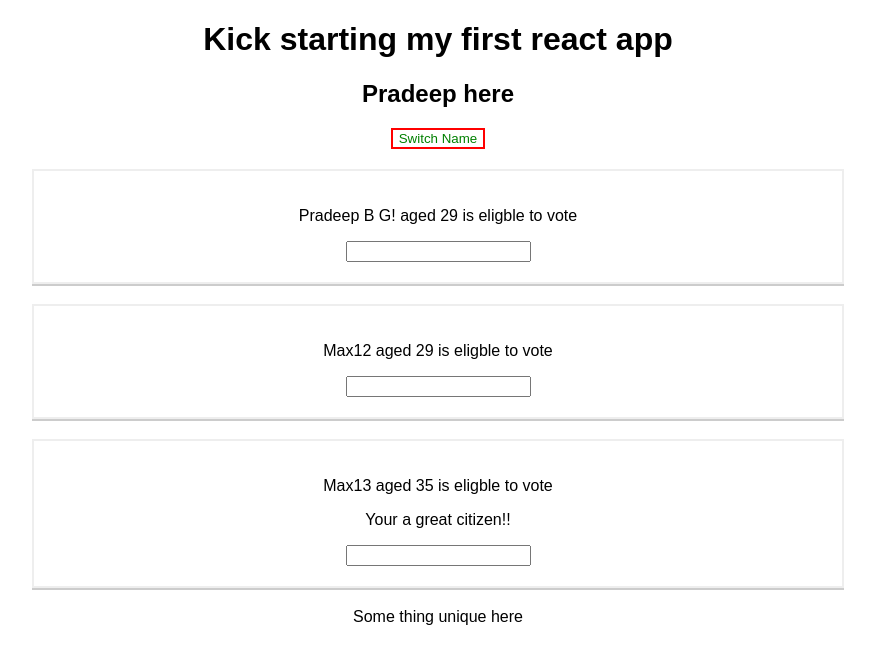
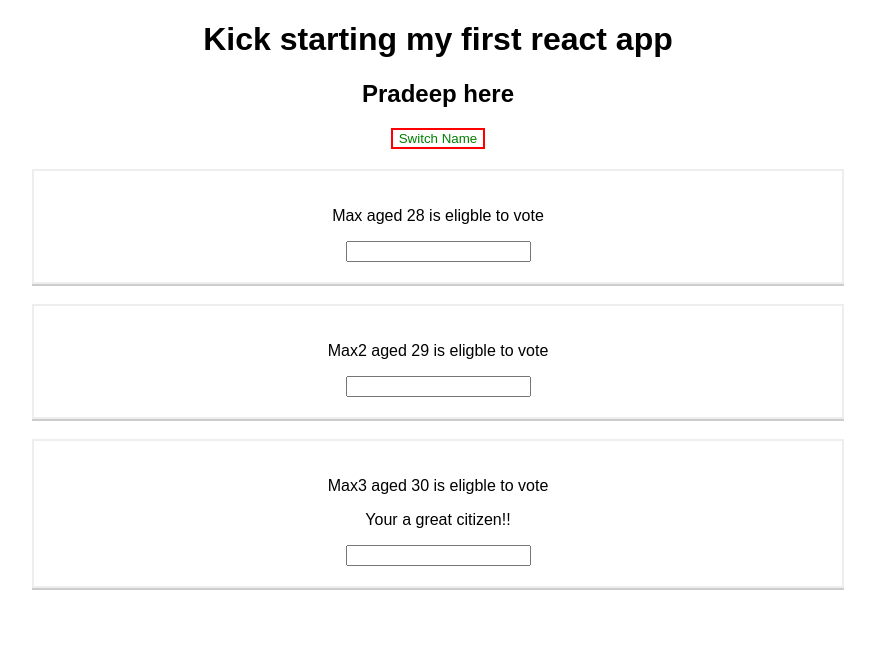
Before and after one commit to pradee065/React-Course, a React (Create React App) app: page / in a window 1280 px wide. Both pictures are taken after a click on the button "Switch Name". Shown: the top 664 px of the page, without its empty margins (202-1077 px from the left). Built offline with nearby package versions, Linux system fonts and the light colour scheme.

Commit message:
conditionally render component in appjs

```diff
--- a/src/App.js
+++ b/src/App.js
@@ -20,14 +20,7 @@
       }
     ],
     otherState: "some other value",
-    Userinput: [
-      {
-        username: 'Pradeep'
-      },
-      {
-        username: 'Pavan'
-      }
-    ]
+    personState: false
   }
 
   switchHandlerName = (newName) => {
@@ -72,31 +65,10 @@
     });
   }
 
-  // Add input username to paragraph text
-
-  inputHandler = () => {
+  togglePerson = () => {
+    const personshow = this.state.personState;
     this.setState({
-      Userinput: [
-        {
-          username: 'ANup'
-        },
-        {
-          username: 'Chandan'
-        }
-      ]
-    });
-  }
-  // Add userinput to paragraph
-  inputchangeHandler = (event) => {
-    this.setState({
-      Userinput: [
-        {
-          username: event.target.value
-        },
-        {
-          username: 'Chandan'
-        }
-      ]
+      personState: !personshow
     });
   }
 
@@ -108,6 +80,25 @@
       color: 'green'
     }
 
+    let Personcomponent = null;
+    if(this.state.personState){
+      Personcomponent = (<div>
+      <Person
+      name={this.state.Person[0].name}
+      age={this.state.Person[0].age}/>
+      <Person
+      name={this.state.Person[1].name}
+      age={this.state.Person[1].age}
+      change= {this.namechangeHandler}
+      />
+      <Person
+      name={this.state.Person[2].name}
+      age={this.state.Person[2].age}
+      click={this.switchHandlerName.bind(this, 'Max11!!')}
+      >Your a great citizen!!</Person>
+     </div>)
+    }
+
     return (
       <div className="App">
        <h1>Kick starting my first react app</h1>
@@ -117,22 +108,8 @@
        (compared to below this is inefficient) */}
        <button
        style={myStyle2}
-       onClick={this.switchHandlerName.bind(this, 'Pradeep B G!')}>Switch Name</button>
-       {/* 1 way to pass value to function */}
-       <Person
-       name={this.state.Person[0].name}
-       age={this.state.Person[0].age}/>
-       <Person
-       name={this.state.Person[1].name}
-       age={this.state.Person[1].age}
-       change= {this.namechangeHandler}
-       />
-       <Person
-       name={this.state.Person[2].name}
-       age={this.state.Person[2].age}
-       click={this.switchHandlerName.bind(this, 'Max11!!')}
-       >Your a great citizen!!</Person>
-       <span>Some thing unique here</span>
+       onClick={this.togglePerson}>Switch Name</button>
+       {Personcomponent}
       </div>
 
 
```
